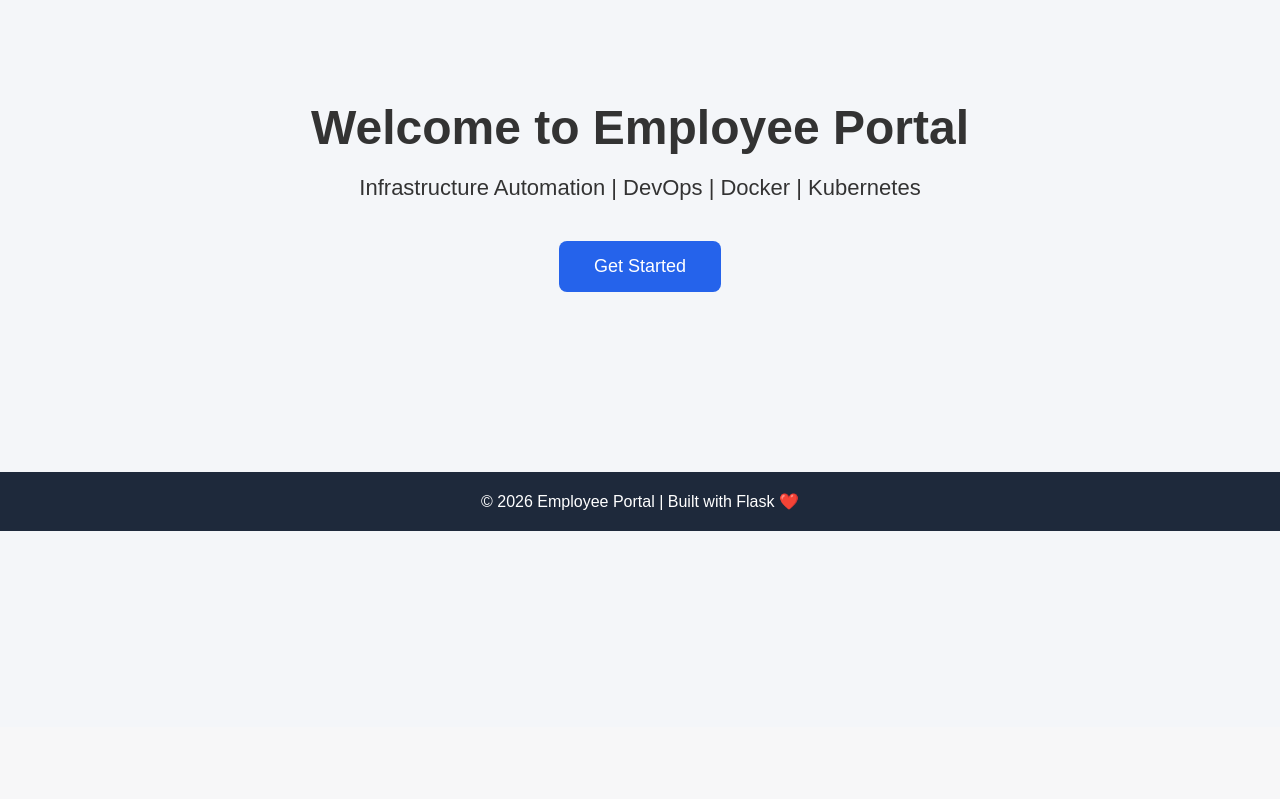
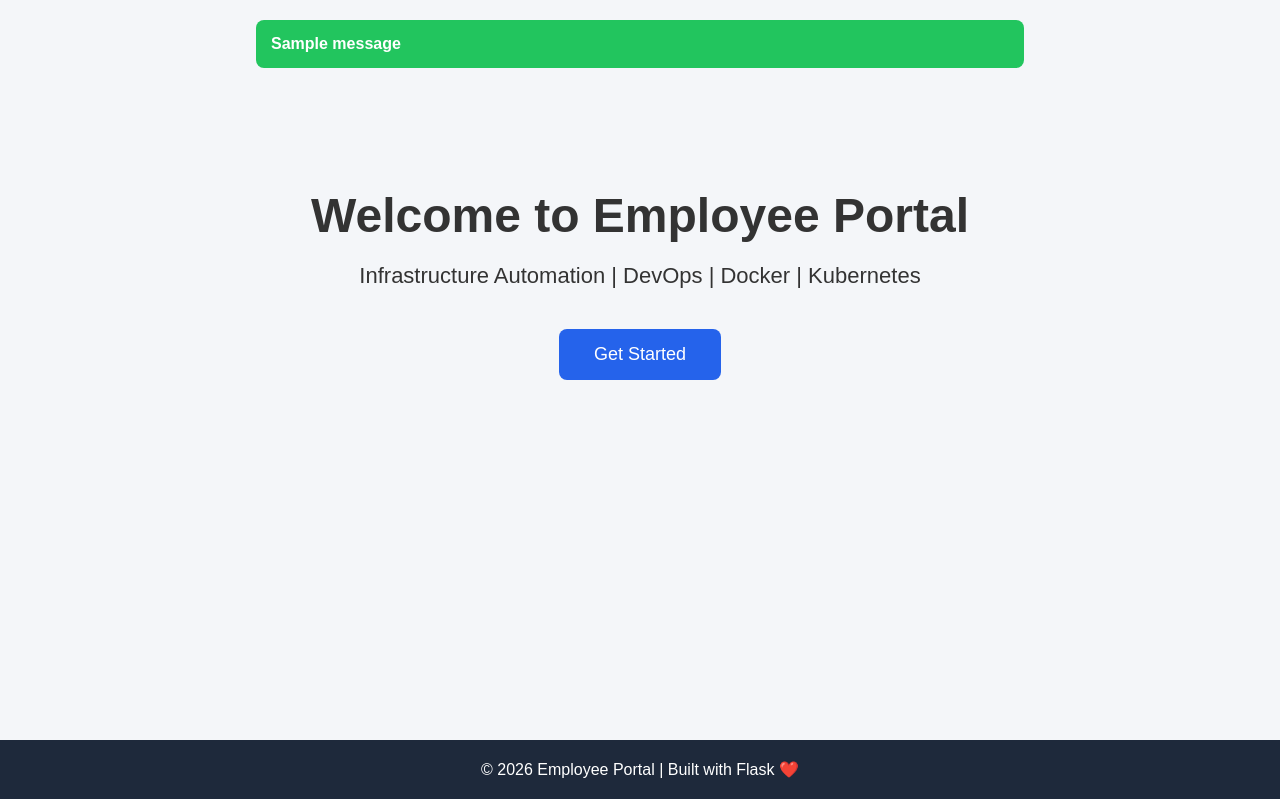
Before and after one commit to saishrane06/employee-portal, a Flask app: page / in a window 1280 px wide. Shown: the part 73-872 px from the top of the page. Before the commit the page ends 604 px from the top, so only its background shows below. Run offline with Flask 3, Linux system fonts and the light colour scheme; one stand-in notice (Sample message) is shown; parts of the project's set-up code (start-up, migrations or seed data) failed here and were passed over.

Commit message:
Refactor authentication using password hashing and flash messages

```diff
--- a/routes/auth.py
+++ b/routes/auth.py
@@ -1,16 +1,18 @@
-import sqlite3
-
 from flask import (
     Blueprint,
     render_template,
     request,
     redirect,
+    url_for,
     session,
-    url_for,
-    current_app
+    flash
 )
 
-auth = Blueprint("auth",__name__)
+from werkzeug.security import check_password_hash
+
+from models.user_model import User
+
+auth = Blueprint("auth", __name__)
 
 
 @auth.route("/")
@@ -19,44 +21,38 @@ def home():
     return render_template("index.html")
 
 
-@auth.route("/login",methods=["GET","POST"])
+@auth.route("/login", methods=["GET", "POST"])
 def login():
 
-    if request.method=="POST":
+    if request.method == "POST":
 
-        username=request.form["username"]
+        username = request.form["username"]
 
-        password=request.form["password"]
+        password = request.form["password"]
 
-        connection=sqlite3.connect(
-            current_app.config["DATABASE"]
-        )
-
-        cursor=connection.cursor()
-
-        cursor.execute(
-            """
-            SELECT *
-            FROM users
-            WHERE username=?
-            AND password=?
-            """,
-            (username,password)
-        )
-
-        user=cursor.fetchone()
-
-        connection.close()
+        user = User.get_user(username)
 
         if user:
 
-            session["user"]=username
+            if check_password_hash(
+                user["password"],
+                password
+            ):
 
-            return redirect(url_for("auth.dashboard"))
+                session["user"] = username
 
-        return render_template(
-            "login.html",
-            error="Invalid Username or Password"
+                flash(
+                    "Login Successful",
+                    "success"
+                )
+
+                return redirect(
+                    url_for("auth.dashboard")
+                )
+
+        flash(
+            "Invalid Username or Password",
+            "danger"
         )
 
     return render_template("login.html")
@@ -67,7 +63,14 @@ def dashboard():
 
     if "user" not in session:
 
-        return redirect(url_for("auth.login"))
+        flash(
+            "Please login first",
+            "warning"
+        )
+
+        return redirect(
+            url_for("auth.login")
+        )
 
     return render_template(
         "dashboard.html",
@@ -80,4 +83,11 @@ def logout():
 
     session.clear()
 
-    return redirect(url_for("auth.login"))
+    flash(
+        "Logged out successfully",
+        "info"
+    )
+
+    return redirect(
+        url_for("auth.login")
+    )
--- a/static/style.css
+++ b/static/style.css
@@ -224,3 +224,57 @@ footer{
     padding:20px;
 
 }
+
+main{
+
+    min-height:80vh;
+
+}
+
+.flash-container{
+
+width:60%;
+
+margin:20px auto;
+
+}
+
+.flash{
+
+padding:15px;
+
+margin-bottom:10px;
+
+border-radius:8px;
+
+color:white;
+
+font-weight:bold;
+
+}
+
+.success{
+
+background:#22c55e;
+
+}
+
+.warning{
+
+background:#eab308;
+
+color:black;
+
+}
+
+.danger{
+
+background:#ef4444;
+
+}
+
+.info{
+
+background:#2563eb;
+
+}
--- a/templates/base.html
+++ b/templates/base.html
@@ -47,9 +47,22 @@
 
 <main>
 
-{% block content %}
+    <!-- Flash Messages -->
 
-{% endblock %}
+    {% with messages = get_flashed_messages(with_categories=true) %}
+        {% if messages %}
+            <div class="flash-container">
+                {% for category, message in messages %}
+                    <div class="flash {{ category }}">
+                        {{ message }}
+                    </div>
+                {% endfor %}
+            </div>
+        {% endif %}
+    {% endwith %}
+
+    {% block content %}
+    {% endblock %}
 
 </main>
 
```
Also changed, not shown: database/database.py (added, +10 -0 lines), database/init_db.py (+5 -2 lines), models/user_model.py (added, +26 -0 lines).
